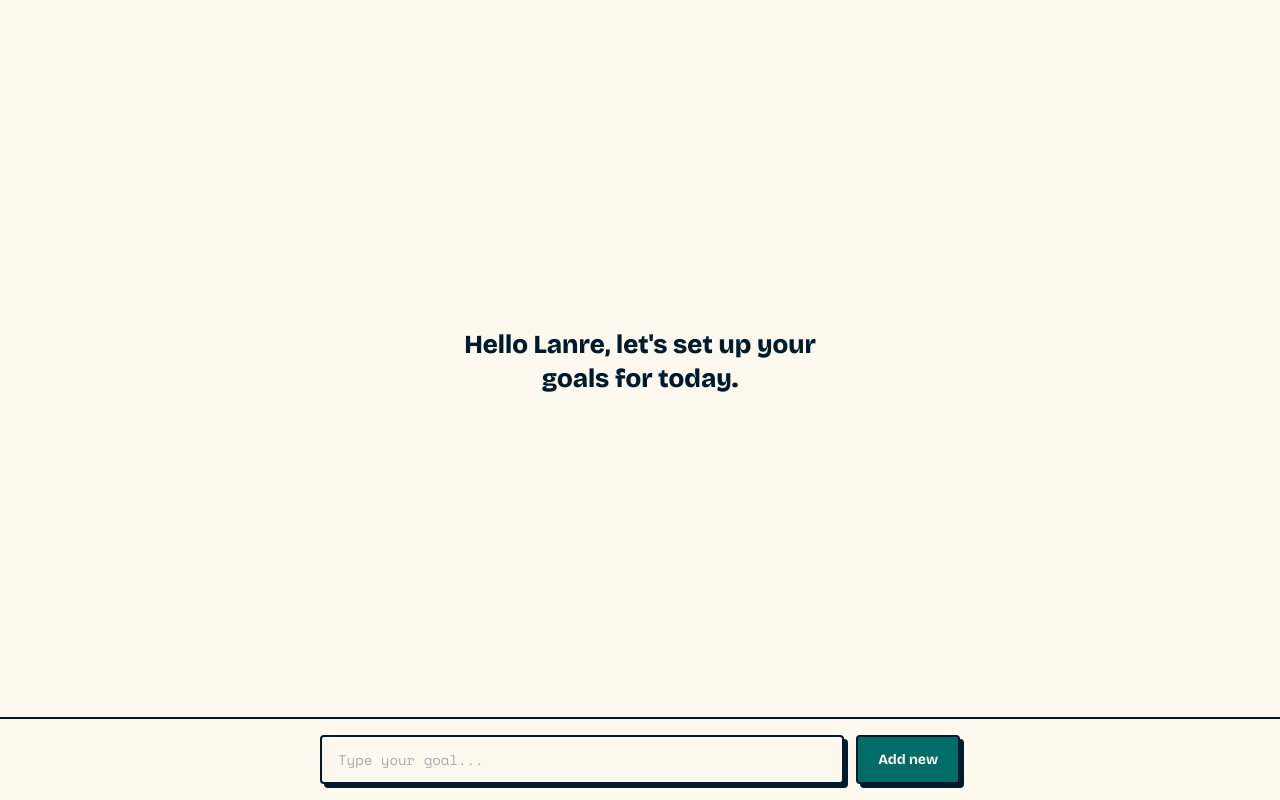
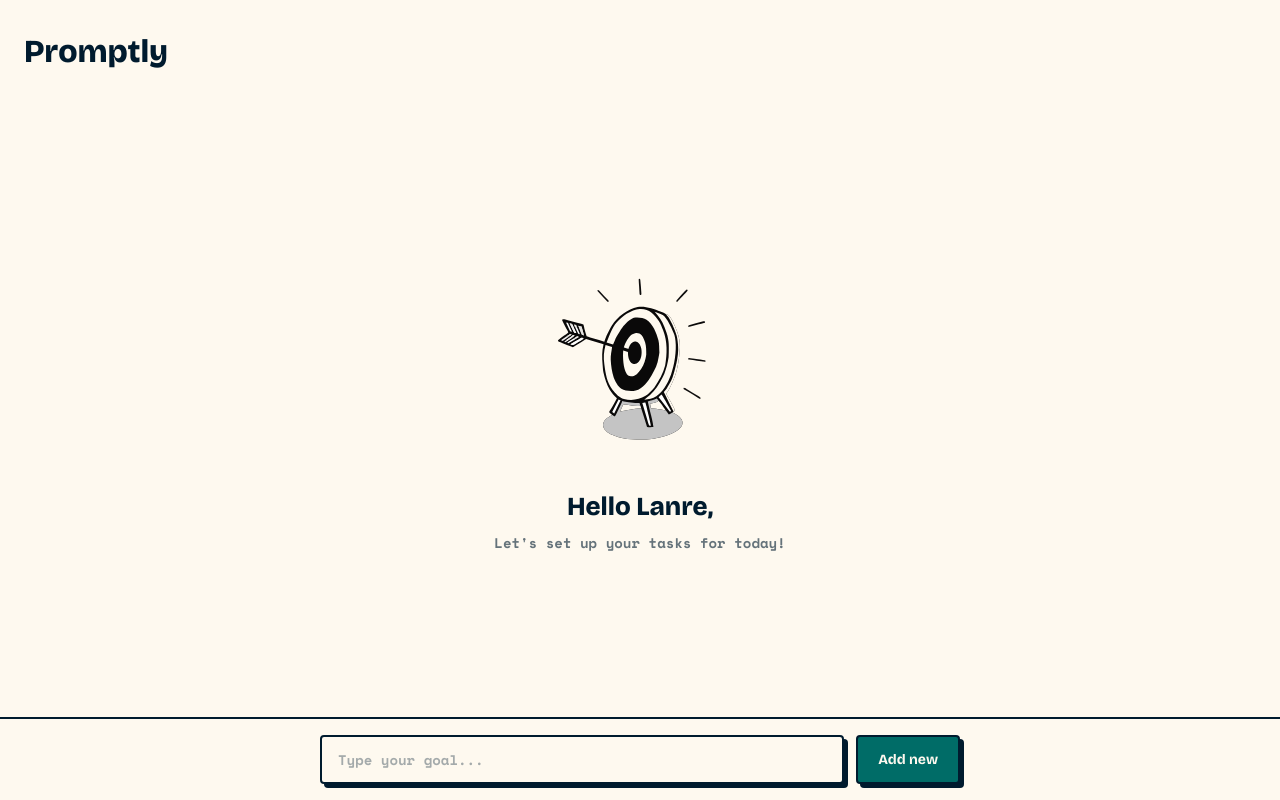
Before and after one commit to lanre-theade/Promptly, a React (Vite) app: page / in a window 1280 px wide. Built offline with nearby package versions, Linux system fonts and the light colour scheme.

Commit message:
feat: empty state redesign with SVG art, reversible completion, typography bold, fractional counters

```diff
--- a/src/App.css
+++ b/src/App.css
@@ -28,6 +28,7 @@
 /* ── Task Counter ── */
 .task-counter {
   font-family: 'Space Mono', monospace;
+  font-weight: 700;
   font-size: 13px;
   color: #001B2E;
   opacity: 0.5;
@@ -67,6 +68,7 @@
   background: none;
   border: none;
   font-family: 'Space Mono', monospace;
+  font-weight: 700;
   font-size: 15px;
   color: #001B2E;
   cursor: pointer;
@@ -97,9 +99,17 @@
 .empty-state {
   flex: 1;
   display: flex;
+  flex-direction: column;
   align-items: center;
   justify-content: center;
   padding: 24px 24px 100px;
+}
+
+.empty-art {
+  display: block;
+  width: 200px;
+  height: auto;
+  margin: 0 auto 32px;
 }
 
 .greeting {
@@ -110,6 +120,16 @@
   text-align: center;
   max-width: 420px;
   line-height: 1.3;
+  margin-bottom: 8px;
+}
+
+.greeting-sub {
+  font-family: 'Space Mono', monospace;
+  font-weight: 700;
+  font-size: 14px;
+  color: #001B2E;
+  text-align: center;
+  opacity: 0.6;
 }
 
 /* ── Bottom Input Bar ── */
@@ -139,6 +159,7 @@
   border: 2px solid #001B2E;
   border-radius: 4px;
   font-family: 'Space Mono', monospace;
+  font-weight: 700;
   font-size: 14px;
   background: #FEF9EF;
   color: #001B2E;
@@ -239,6 +260,7 @@
 .task-text {
   flex: 1;
   font-family: 'Space Mono', monospace;
+  font-weight: 700;
   font-size: 14px;
   color: #001B2E;
   line-height: 1.45;
--- a/src/App.tsx
+++ b/src/App.tsx
@@ -23,9 +23,9 @@ function App() {
     setTasks(prev => [...prev, newTask])
   }, [])
 
-  const completeTask = useCallback((id: string) => {
+  const toggleCompleteTask = useCallback((id: string) => {
     setTasks(prev =>
-      prev.map(t => (t.id === id ? { ...t, completed: true } : t))
+      prev.map(t => (t.id === id ? { ...t, completed: !t.completed } : t))
     )
   }, [])
 
@@ -51,7 +51,11 @@ function App() {
 
   return (
     <div className="app-container">
-      {!isEmpty && (
+      {isEmpty ? (
+        <header className="app-header">
+          <h1 className="app-title">Promptly</h1>
+        </header>
+      ) : (
         <header className="app-header">
           <div className="app-header-top">
             <h1 className="app-title">Tasks</h1>
@@ -62,7 +66,10 @@ function App() {
             )}
           </div>
           <p className="task-counter">
-            Showing {visibleTasks.length} {visibleTasks.length === 1 ? 'task' : 'tasks'}
+            {activeTab === 'all'
+              ? `Showing ${visibleTasks.length} ${visibleTasks.length === 1 ? 'task' : 'tasks'}`
+              : `Showing ${completedTasks.length}/${tasks.length} tasks`
+            }
           </p>
           <nav className="tab-bar">
             <button
@@ -82,12 +89,14 @@ function App() {
       )}
       {isEmpty ? (
         <div className="empty-state">
-          <p className="greeting">Hello Lanre, let's set up your goals for today.</p>
+          <img className="empty-art" src="/empty-illustration.svg" alt="" />
+          <p className="greeting">Hello Lanre,</p>
+          <p className="greeting-sub">Let's set up your tasks for today!</p>
         </div>
       ) : (
         <TaskStream
           tasks={visibleTasks}
-          onComplete={completeTask}
+          onToggleComplete={toggleCompleteTask}
           selectedIds={selectedIds}
           onToggleSelect={toggleSelect}
         />
--- a/src/components/TaskCard.tsx
+++ b/src/components/TaskCard.tsx
@@ -3,19 +3,20 @@ import type { Task } from '../App'
 
 interface TaskCardProps {
   task: Task
-  onComplete: (id: string) => void
+  onToggleComplete: (id: string) => void
   isSelected: boolean
   onToggleSelect: (id: string) => void
 }
 
-function TaskCard({ task, onComplete, isSelected, onToggleSelect }: TaskCardProps) {
+function TaskCard({ task, onToggleComplete, isSelected, onToggleSelect }: TaskCardProps) {
   const [isCompleting, setIsCompleting] = useState(false)
 
-  const handleComplete = () => {
-    if (isCompleting || task.completed) return
+  const handleToggle = () => {
+    if (isCompleting) return
     setIsCompleting(true)
     setTimeout(() => {
-      onComplete(task.id)
+      onToggleComplete(task.id)
+      setIsCompleting(false)
     }, 500)
   }
 
@@ -47,13 +48,13 @@ function TaskCard({ task, onComplete, isSelected, onToggleSelect }: TaskCardProp
 
       <div
         className={`task-circle-right ${showRightCheck ? 'checked' : ''}`}
-        onClick={handleComplete}
+        onClick={handleToggle}
         role="button"
-        tabIndex={task.completed ? -1 : 0}
+        tabIndex={0}
         onKeyDown={e => {
-          if (e.key === 'Enter' || e.key === ' ') handleComplete()
+          if (e.key === 'Enter' || e.key === ' ') handleToggle()
         }}
-        aria-label={task.completed ? 'Completed' : 'Mark as complete'}
+        aria-label={task.completed ? 'Mark as incomplete' : 'Mark as complete'}
       >
         <svg className="circle-checkmark" viewBox="0 0 24 24" fill="none" stroke="currentColor" strokeWidth={3}>
           <polyline points="20 6 9 17 4 12" />
--- a/src/components/TaskStream.tsx
+++ b/src/components/TaskStream.tsx
@@ -3,12 +3,12 @@ import TaskCard from './TaskCard'
 
 interface TaskStreamProps {
   tasks: Task[]
-  onComplete: (id: string) => void
+  onToggleComplete: (id: string) => void
   selectedIds: Set<string>
   onToggleSelect: (id: string) => void
 }
 
-function TaskStream({ tasks, onComplete, selectedIds, onToggleSelect }: TaskStreamProps) {
+function TaskStream({ tasks, onToggleComplete, selectedIds, onToggleSelect }: TaskStreamProps) {
   if (tasks.length === 0) {
     return (
       <div className="task-stream">
@@ -25,7 +25,7 @@ function TaskStream({ tasks, onComplete, selectedIds, onToggleSelect }: TaskStre
         <TaskCard
           key={task.id}
           task={task}
-          onComplete={onComplete}
+          onToggleComplete={onToggleComplete}
           isSelected={selectedIds.has(task.id)}
           onToggleSelect={onToggleSelect}
         />
```
Also changed, not shown: public/empty-illustration.svg (added).
